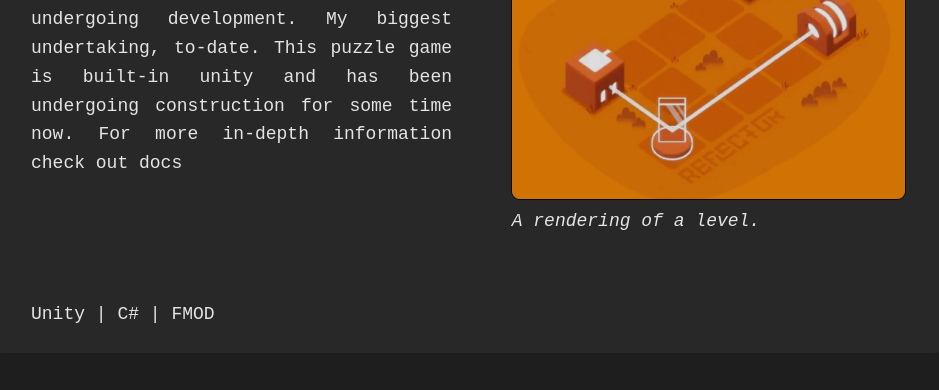
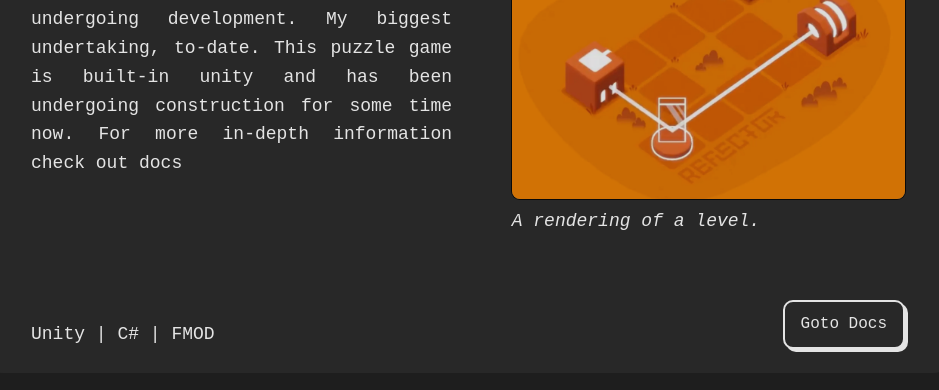
Before and after one commit to Panable/portfolio, a plain HTML site: page index.html in a window 1280 px wide. Shown: the part 739-1129 px from the top of the page, without its empty margins (172-1111 px from the left). Drawn offline with Linux system fonts and the light colour scheme; a web font is replaced by a local one.

Commit message:
Add goto docs button

```diff
--- a/index.html
+++ b/index.html
@@ -76,9 +76,11 @@
           </div>
           <div class="project-footer">
             <p class="project-technologies">Unity | C# | FMOD</p>
-            <!-- <div class="project-buttons"> -->
-            <!--   <button class="project-button">Overview</button> -->
-            <!-- </div> -->
+            <div class="project-buttons">
+              <form action="https://docs.iceboxgames.dev/">
+                <button type="submit" value="Go to docs" class="project-button">Goto Docs</button>
+              </form>
+            </div>
           </div>
         </article>
       </section>
```
